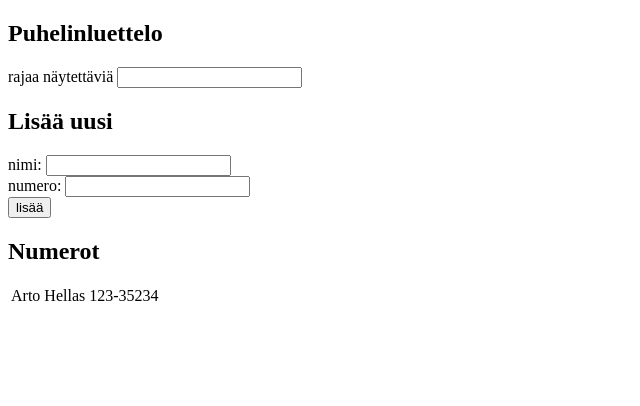
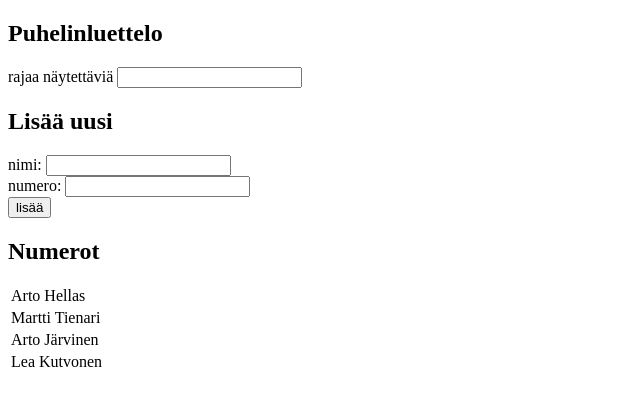
Before and after one commit to viuh/mop02_pulu, a React (Create React App) app: page / in a window 1280 px wide. Shown: the top 406 px of the page, without its empty margins (0-640 px from the left). Built offline with nearby package versions, Linux system fonts and the light colour scheme; data requests are answered from the project's data file.

Commit message:
':coffee:'

```diff
--- /dev/null
+++ b/db.json
@@ -0,0 +1,24 @@
+{
+    "persons": [
+      {
+        "name": "Arto Hellas",
+        "number": "040-123456",
+        "id": 1
+      },
+      {
+        "name": "Martti Tienari",
+        "number": "040-123456",
+        "id": 2
+      },
+      {
+        "name": "Arto Järvinen",
+        "number": "040-123456",
+        "id": 3
+      },
+      {
+        "name": "Lea Kutvonen",
+        "number": "040-123456",
+        "id": 4
+      }
+    ]
+  }
--- a/package.json
+++ b/package.json
@@ -3,6 +3,7 @@
   "version": "0.1.0",
   "private": true,
   "dependencies": {
+    "axios": "^0.17.1",
     "react": "^16.3.0",
     "react-dom": "^16.3.0",
     "react-scripts": "1.1.1"
--- a/src/index.js
+++ b/src/index.js
@@ -1,5 +1,7 @@
 import React from 'react'
 import ReactDOM from 'react-dom'
+import axios from 'axios'
+
 import Person from './components/Person'
 import SearchForm from './components/SearchForm'
 import Header from './components/Header'
@@ -9,11 +11,7 @@
     constructor(props) {
       super(props)
       this.state = {
-          persons:
-          [
-            { name: 'Arto Hellas',
-              phone: '123-35234' }
-          ]   ,
+          persons: []   ,
           newName: '',
           newPhone: '',
           filter: '',
@@ -21,6 +19,18 @@
       ;
 
     }
+
+
+    componentDidMount() {
+      console.log('will mount')
+      axios
+        .get('http://localhost:3001/persons')
+        .then(response => {
+          console.log('data got')
+          this.setState({ persons: response.data })
+        })
+    }
+
 
     addPerson = (event) => {
       event.preventDefault()
```
Also changed, not shown: 1 other file (tests, documents, lock files or other folders).
